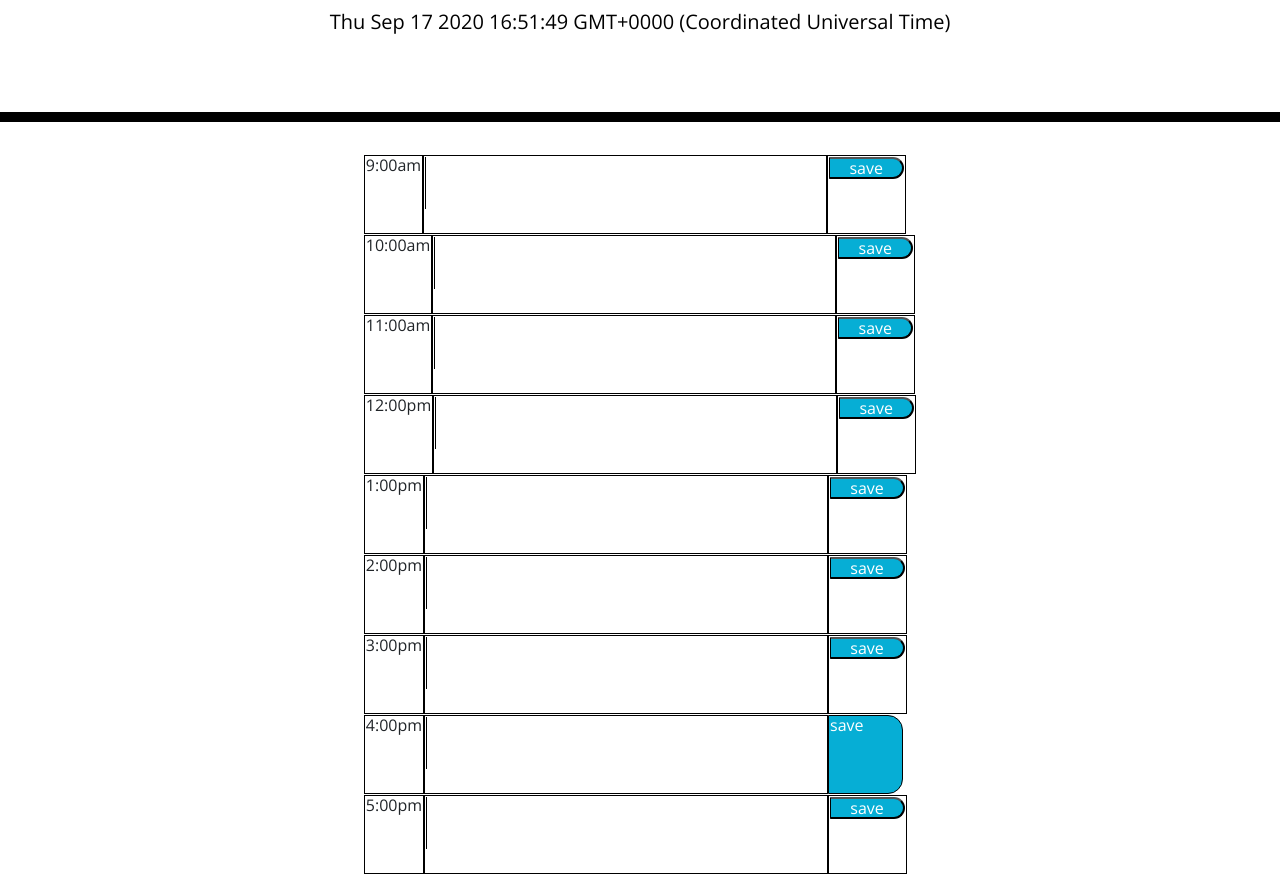
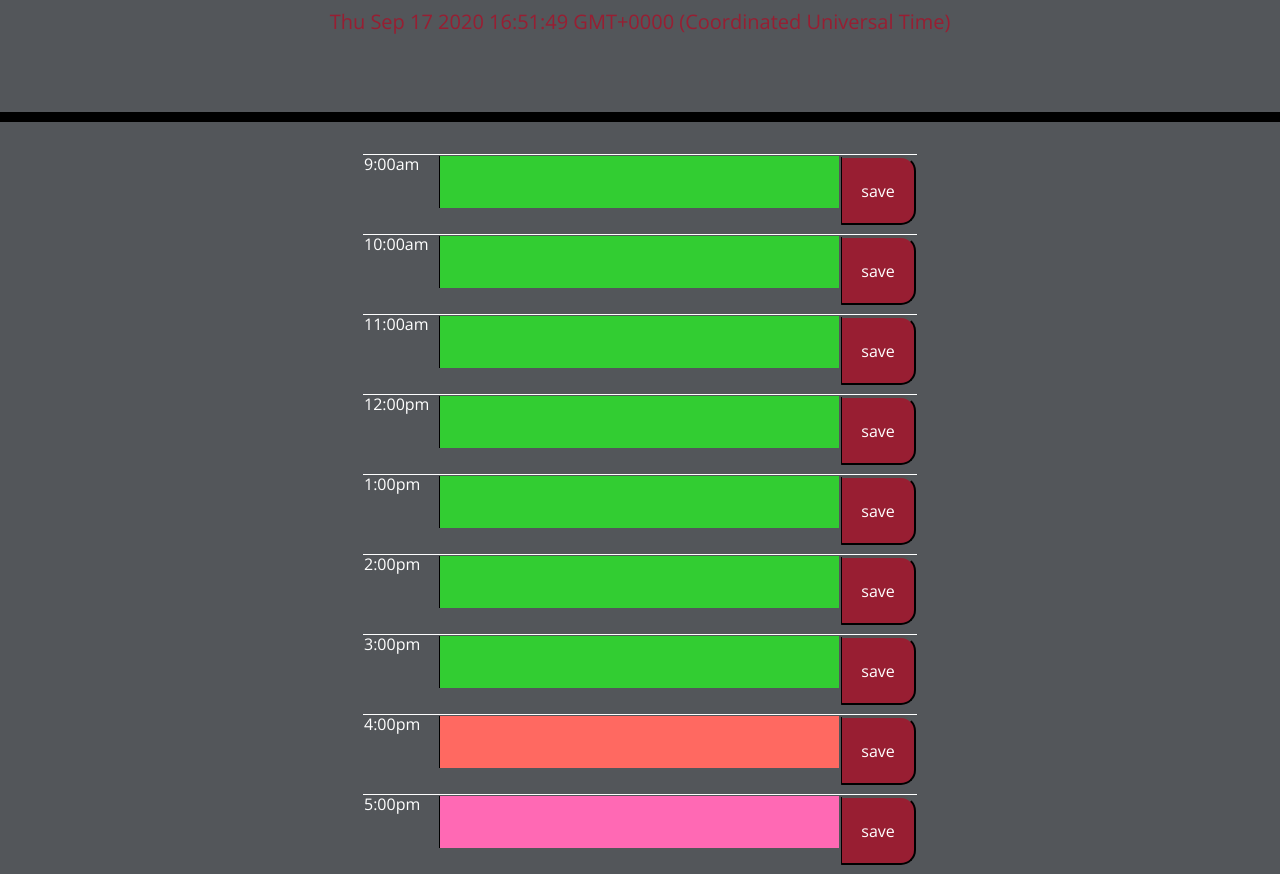
Before and after one commit to emilygoeres/5-day-planner-homework, a plain HTML site: page index.html in a window 1280 px wide. Shown: the part 182-1056 px from the top of the page. Drawn offline with nearby package versions, Linux system fonts and the light colour scheme.

Commit message:
Updated read me page, changed colors on CSS, added local storage equation

```diff
--- a/index.html
+++ b/index.html
@@ -55,13 +55,13 @@
             </tr>
             <tr class="row">
                 <td class="time">3:00pm</td>
-                <td><textarea id="txt-15" >2</textarea></td>
+                <td><textarea id="txt-15">2</textarea></td>
                 <td><button id="btn-15" class="saveBtn">save</button></td>
             </tr>
             <tr class="row">
                 <td class="time">4:00pm</td>
                 <td><textarea id="txt-16">2</textarea></td>
-                <td class="saveBtn" id="btn-16">save</td>
+                <td><button id="btn-16" class="saveBtn">save</button></td>
             </tr>
             <tr class="row">
                 <td class="time">5:00pm</td>
--- a/script.js
+++ b/script.js
@@ -1,3 +1,4 @@
+// Added date and time
 var d = new Date();
 document.getElementById("currentDay").innerHTML = d;
 
@@ -8,15 +9,26 @@
 // } else {
 // document.getElementById("result").innerHTML = "Sorry, your browser does not support Web Storage...";
 // }
+// Created the save button to show when its been clicked and also made it so the comments in the textarea are saved to local storage even when the page refreshes.
+$(".saveBtn").on("click", function () {
+    var id = $(this).attr("id")
+    var time = id.split("-")[1]
+    var i = $("#txt-" + time).val()
+    console.log(id, time, "txt-" + time, i)
+    localStorage.setItem(time, i)
+})
+// program runs through all of the hours and tells the program what color the hour needs to be, we did this by utilizing military time
+var currentHour = moment().hour()
+for (var i = 9; i <= 17; i++) {
+    var planner = localStorage.getItem(i)
+    $("#txt-" + i).val(planner)
+    if (currentHour < i) {
+        $("#txt-" + i).addClass("future")
+    } else if (currentHour > i) {
+        $("#txt-" + i).addClass("past")
 
-        $(".saveBtn").on("click",function(){
-            var id=$(this).attr("id")
-            var time= id.split("-")[1]
-            var i=$("#txt-"+time).val()
-            console.log(id,time,"txt-"+time,i)
-            localStorage.setItem(time,i)
-        })
-        for (var i=9; i<=17; i++) {
-            var planner = localStorage.getItem(i)
-            $("#txt-"+i).val(planner)
+    } else {
+        $("#txt-" + i).addClass("present")
+
     }
+}
--- a/style.css
+++ b/style.css
@@ -2,6 +2,7 @@ body {
     font-family: 'Open Sans', sans-serif;
     font-size: 16px;
     line-height: 1;
+    background: #53565A;
   }
 
   textarea {
@@ -17,7 +18,7 @@ body {
   .jumbotron {
     text-align: center;
     background-color: transparent;
-    color: black;
+    color: #981E32;
     border-radius: 0;
     border-bottom: 10px solid black;
   }
@@ -29,6 +30,7 @@ body {
   .time-block{
     text-align: center;
     border-radius: 15px;
+    border: 2px solid black;
   }
 
   .row {
@@ -38,13 +40,13 @@ body {
   }
 
   .hour {
-    background-color: #ffffff;
+    background-color:#981E32;
     color: #000000;
     border-top: 1px dashed #000000;
   }
 
   .past {
-    background-color: #d3d3d3;
+    background-color: limegreen;
     color: white;
   }
 
@@ -54,7 +56,7 @@ body {
   }
 
   .future {
-    background-color: #77dd77;
+    background-color: hotpink;
     color: white;
   }
 
@@ -62,9 +64,10 @@ body {
     border-left: 1px solid black;
     border-top-right-radius: 15px;
     border-bottom-right-radius: 15px;
-    background-color: #06AED5;
+    background-color: #981E32;
     color: white;
     width: 75px;
+    height: 89%;
   }
 
   .saveBtn i:hover {
@@ -77,6 +80,7 @@ body {
     /* border:1px solid #000; */
   }
 
-  td {
-    border:1px solid #000;
+  .time {
+      min-width: 75px;
+      color: white;
   }
```
Also changed, not shown: 1 other file. Lines whose indentation alone changed are shown as unchanged.
